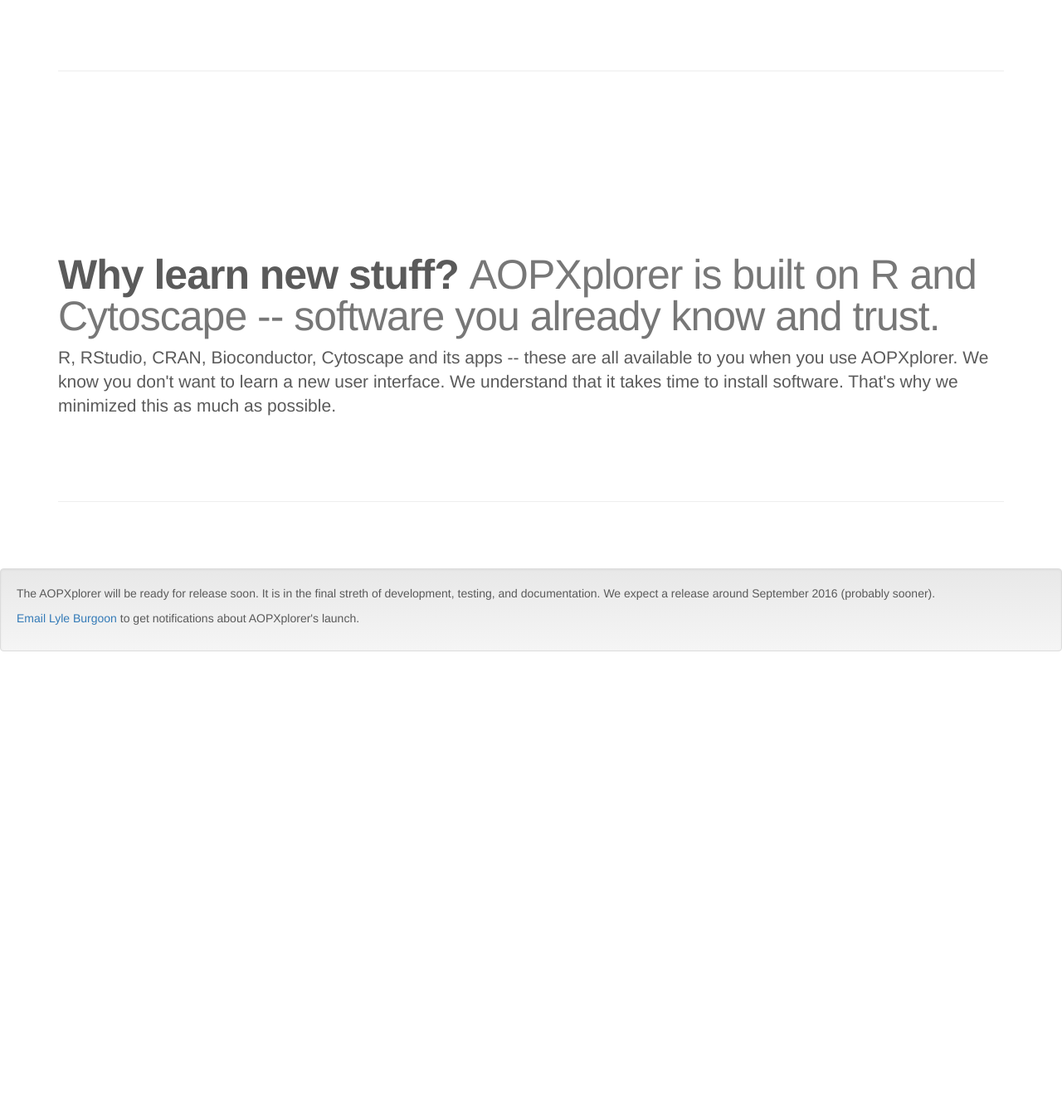
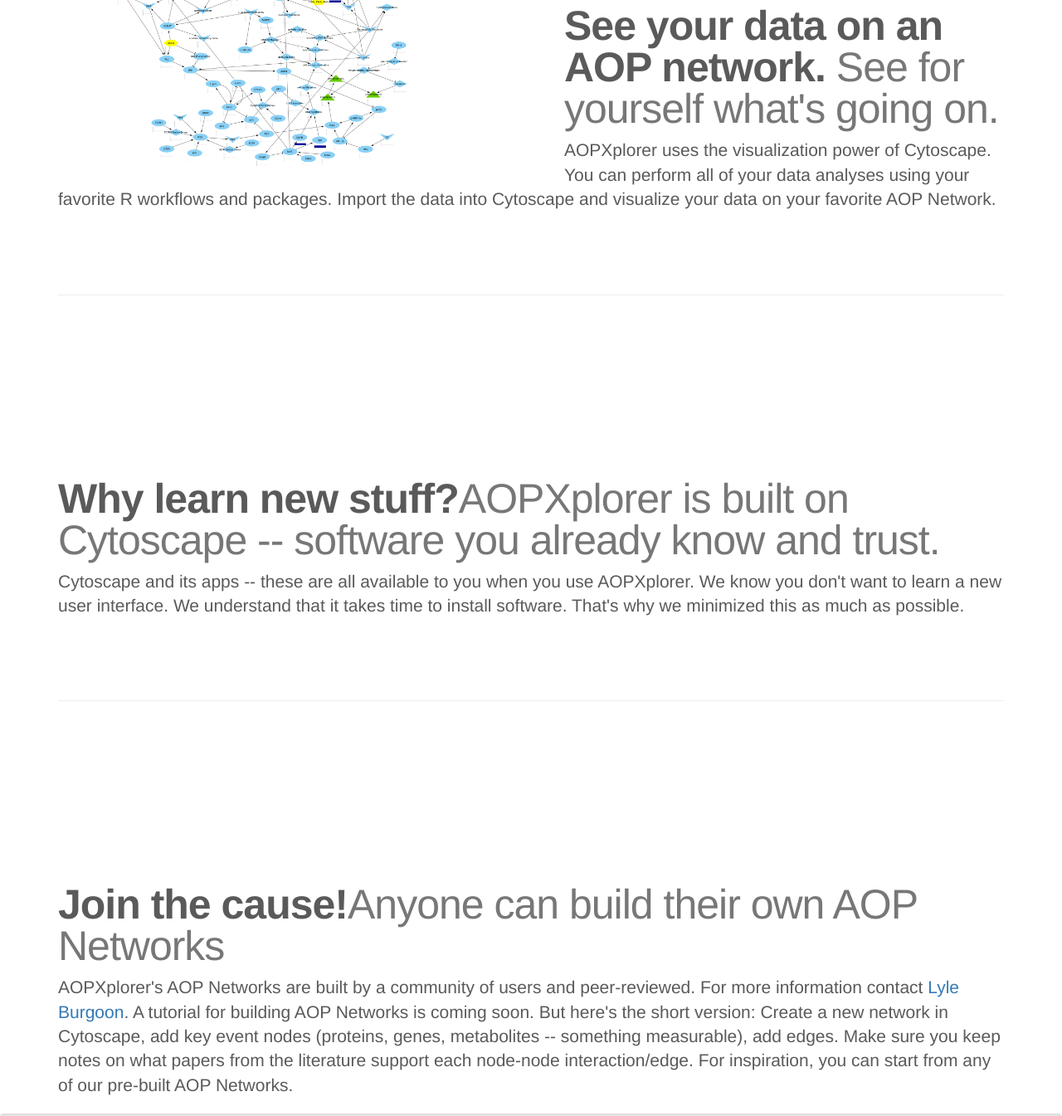
Before and after one commit to DataSciBurgoon/DataSciBurgoon.github.io, a plain HTML site: page aopxplorer.html in a window 1280 px wide. Shown: the part 1288-2633 px from the top of the page at 83% size. Before the commit the page ends 2133 px from the top, so only its background shows below. Drawn offline with nearby package versions, Linux system fonts and the light colour scheme.

Commit message:
updated the aopxplorer.html page with new information and links to the Cytoscape App Store

```diff
--- a/aopxplorer.html
+++ b/aopxplorer.html
@@ -278,34 +278,44 @@
   -->
     <div class="container marketing">
       <div class="featurette">
+        <h2 class="featurette-heading"><b><a href="http://apps.cytoscape.org/apps/aopxplorer">Download AOPXplorer</a></b> <span class="text-muted">From the Cytoscape App Store</span></h2>
+        <p class="lead">AOPXplorer is available from the Cytoscape App Store. What are you waiting for? <a href="http://apps.cytoscape.org/apps/aopxplorer">Download</a> it and try it out</p>
+      </div>
+
+      <hr class="featurette-divider">
+
+      <div class="featurette">
         <img class="featurette-image pull-right" src="assets/fecundity_aopn.png", width=50%>
         <h2 class="featurette-heading"><b>Visualize AOP Networks.</b> <span class="text-muted">It'll blow your mind.</span></h2>
         <p class="lead">With AOPXplorer, you can visualize AOPs from the AOP Ontology. The AOP Ontology is a community resource updated with AOPs from the AOP-Wiki as well as disease pathways.</p>
       </div>
 
-      <hr class="featurette-divider">
 
       <div class="featurette">
         <img class="featurette-image pull-left" src="assets/fibroblasts.png", width=50%>
         <h2 class="featurette-heading"><b>See your data on an AOP network.</b><span class="text-muted"> See for yourself what's going on.</span></h2>
-        <p class="lead">AOPXplorer combines the analysis power of R with the visualization power of Cytoscape. You can perform all of your data analyses using your favorite R workflows and packages. AOPXplorer allows you to send these analyses and AOPNs to Cytoscape for visualization.</p>
+        <p class="lead">AOPXplorer uses the visualization power of Cytoscape. You can perform all of your data analyses using your favorite R workflows and packages. Import the data into Cytoscape and visualize your data on your favorite AOP Network.</p>
       </div>
 
       <hr class="featurette-divider">
 
       <div class="featurette">
-        <h2 class="featurette-heading"><b>Why learn new stuff? </b><span class="text-muted">AOPXplorer is built on R and Cytoscape -- software you already know and trust.</span></h2>
-        <p class="lead">R, RStudio, CRAN, Bioconductor, Cytoscape and its apps -- these are all available to you when you use AOPXplorer. We know you don't want to learn a new user interface. We understand that it takes time to install software. That's why we minimized this as much as possible.</p>
+        <h2 class="featurette-heading"><b>Why learn new stuff?</b><span class="text-muted">AOPXplorer is built on Cytoscape -- software you already know and trust.</span></h2>
+        <p class="lead">Cytoscape and its apps -- these are all available to you when you use AOPXplorer. We know you don't want to learn a new user interface. We understand that it takes time to install software. That's why we minimized this as much as possible.</p>
       </div>
 
       <hr class="featurette-divider">
+
+      <div class="featurette">
+        <h2 class="featurette-heading"><b>Join the cause!</b><span class="text-muted">Anyone can build their own AOP Networks</span></h2>
+        <p class="lead">AOPXplorer's AOP Networks are built by a community of users and peer-reviewed. For more information contact <a href="mailto:lyle.d.burgoon@usace.army.mil">Lyle Burgoon</a>. A tutorial for building AOP Networks is coming soon. But here's the short version: Create a new network in Cytoscape, add key event nodes (proteins, genes, metabolites -- something measurable), add edges. Make sure you keep notes on what papers from the literature support each node-node interaction/edge. For inspiration, you can start from any of our pre-built AOP Networks.</p>
+      </div>
 
       <!-- /END THE FEATURETTES -->
     </div>
 
 
     <div class="well">
-        <p>The AOPXplorer will be ready for release soon. It is in the final streth of development, testing, and documentation. We expect a release around September 2016 (probably sooner).</p>
         <p><a href="mailto:lyle.d.burgoon@usace.army.mil">Email Lyle Burgoon</a> to get notifications about AOPXplorer's launch.
     </div>
   </div>
```
